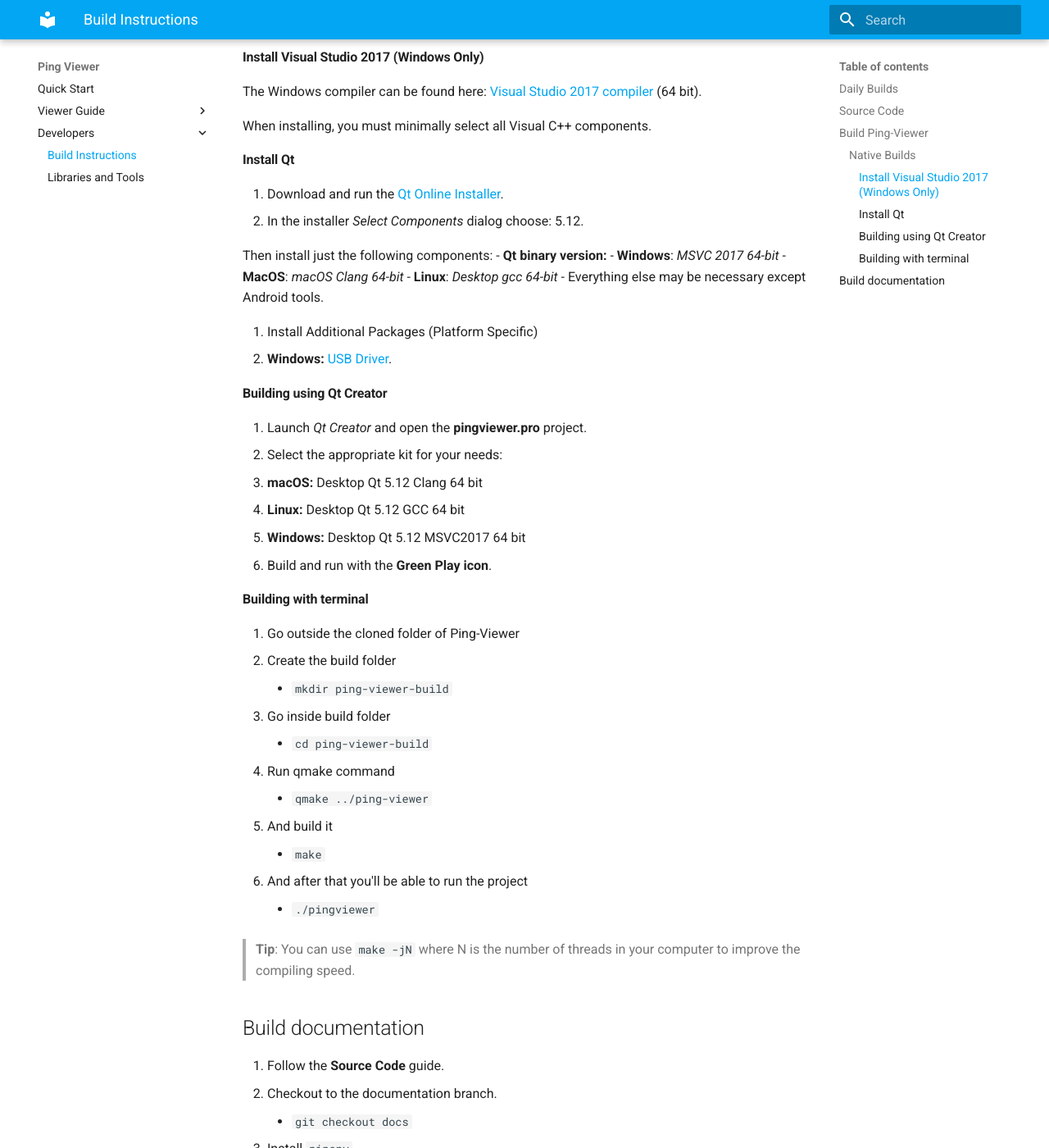
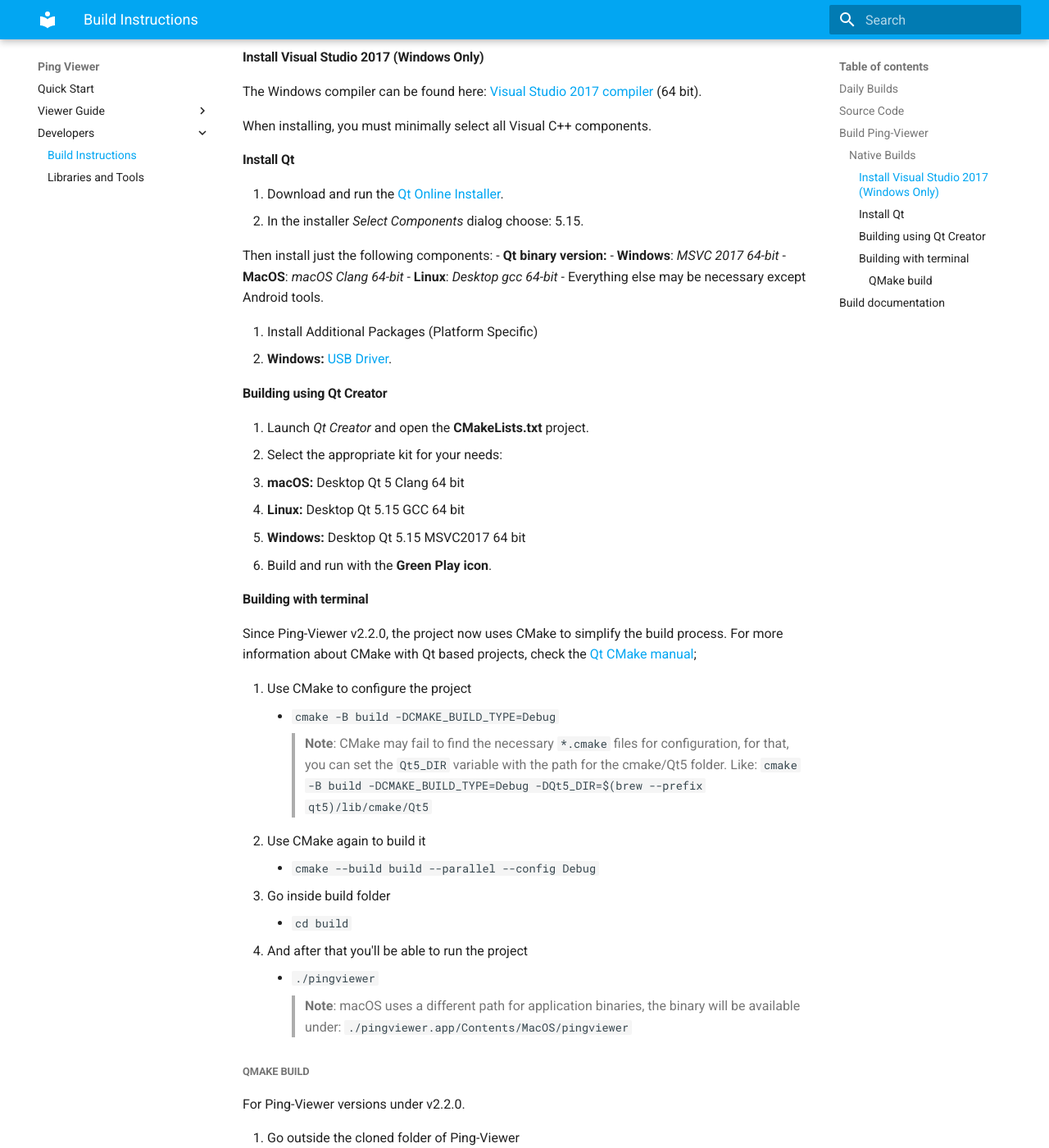
Before and after one commit to bluerobotics/ping-viewer, an MkDocs documentation site: the page built from docs/build-instructions.md, in a window 1280 px wide and 1400 px high, scrolled down 1105 px. Shown: the whole window at 82% size. Built offline with MkDocs 1.6.1 and Material for MkDocs 9.7.7, drawn with Linux system fonts in a browser that asks for light colours.

Commit message:
docs: build-instructions: Add cmake build instruction for Ping-Viewer v2.2.0+
Signed-off-by: Patrick José Pereira <patrickelectric@gmail.com>

```diff
--- a/docs/build-instructions.md
+++ b/docs/build-instructions.md
@@ -29,7 +29,7 @@
 - **macOS:** v10.14 or higher
 - **Linux:** 64 bit, gcc-8 or clang-7 compiler versions or higher
 - **Windows:** 10 or higher, Visual Studio 2017 compiler (64 bit)
-- **Qt version:** 5.12 **(only)**
+- **Qt version:** 5.15 **(only)**
 
 > **Tip:** For more information see: [Qt 5 supported platform list](http://doc.qt.io/qt-5/supported-platforms.html).
 
@@ -42,7 +42,7 @@
 #### Install Qt
 
 1. Download and run the [Qt Online Installer](http://www.qt.io/download-open-source).
-2. In the installer *Select Components* dialog choose: 5.12.
+2. In the installer *Select Components* dialog choose: 5.15.
 
    Then install just the following components:
    - **Qt binary version:**
@@ -56,14 +56,33 @@
 
 #### Building using Qt Creator
 
-1. Launch *Qt Creator* and open the **pingviewer.pro** project.
+1. Launch *Qt Creator* and open the **CMakeLists.txt** project.
 2. Select the appropriate kit for your needs:
-  - **macOS:** Desktop Qt 5.12 Clang 64 bit
-  - **Linux:** Desktop Qt 5.12 GCC 64 bit
-  - **Windows:** Desktop Qt 5.12 MSVC2017 64 bit
+  - **macOS:** Desktop Qt 5 Clang 64 bit
+  - **Linux:** Desktop Qt 5.15 GCC 64 bit
+  - **Windows:** Desktop Qt 5.15 MSVC2017 64 bit
 3. Build and run with the **Green Play icon**.
 
 #### Building with terminal
+
+Since Ping-Viewer v2.2.0, the project now uses CMake to simplify the build process.
+For more information about CMake with Qt based projects, check the [Qt CMake manual](https://doc.qt.io/qt-5/cmake-manual.html);
+
+1. Use CMake to configure the project
+    - `cmake -B build -DCMAKE_BUILD_TYPE=Debug`
+    > **Note**: CMake may fail to find the necessary `*.cmake` files for configuration, for that, you can set the `Qt5_DIR` variable with the path for the cmake/Qt5 folder.
+    > Like: `cmake -B build -DCMAKE_BUILD_TYPE=Debug -DQt5_DIR=$(brew --prefix qt5)/lib/cmake/Qt5`
+2. Use CMake again to build it
+    - `cmake --build build --parallel --config Debug`
+3. Go inside build folder
+    - `cd build`
+4. And after that you'll be able to run the project
+    - `./pingviewer`
+    > **Note**: macOS uses a different path for application binaries, the binary will be available under: `./pingviewer.app/Contents/MacOS/pingviewer`
+
+##### QMake build
+
+For Ping-Viewer versions under v2.2.0.
 
 1. Go outside the cloned folder of Ping-Viewer
 2. Create the build folder
```
